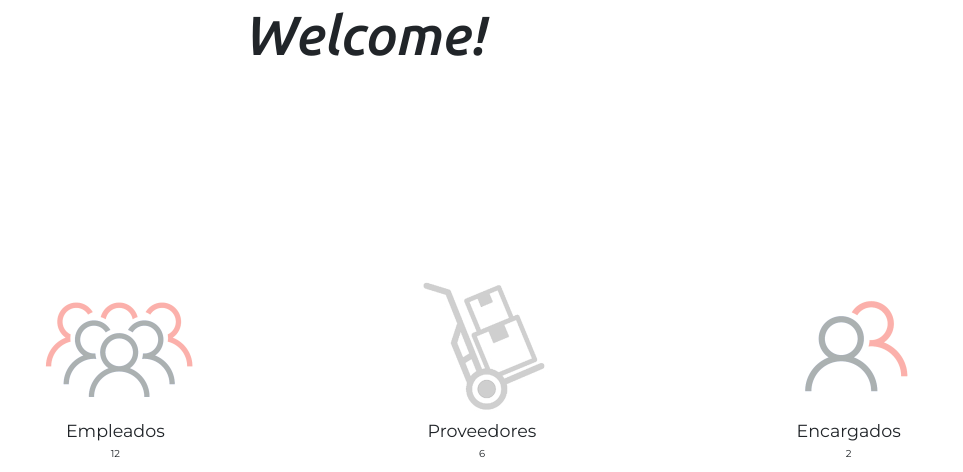
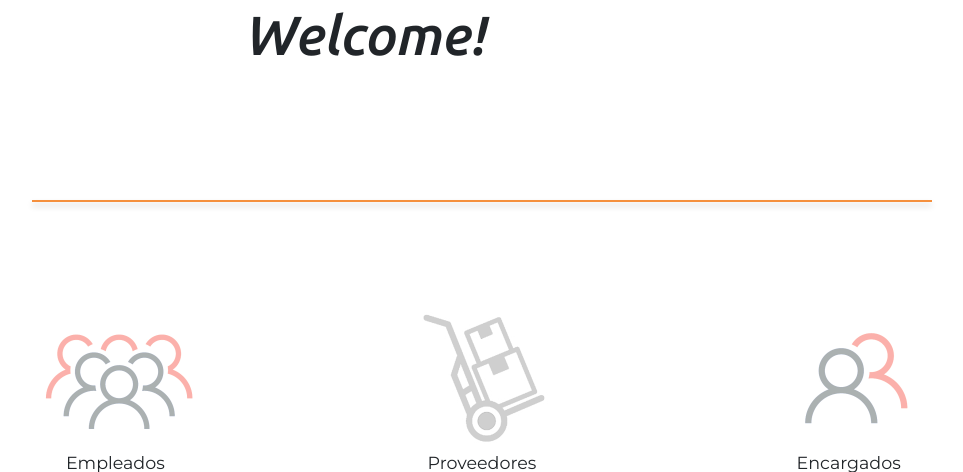
Before and after one commit to BarbaraSuarez291/tpAppWeb, a PHP site: page / in a window 1280 px wide. Shown: the part 178-650 px from the top of the page, without its empty margins (158-1121 px from the left). Run offline with PHP 8.4, Linux system fonts and the light colour scheme.

Commit message:
retoques index

```diff
--- a/css/style.css
+++ b/css/style.css
@@ -18,9 +18,25 @@ a{
 body {
     font-family: 'Montserrat', sans-serif;
 }
+/*UTILIDADES*/
+
 .contenedor{
     max-width: 1100px;
     margin: auto;
+}
+
+.barra-media::after{
+    content: '';
+    display: block;
+    width: 90rem;
+    height: .2rem;
+    background-color: #f5903e;
+    margin: auto;
+    margin-top: 5rem;
+    margin-bottom: -2rem;
+    box-shadow: 0 4px 6px rgba(0, 0, 0, 0.2);
+
+
 }
 /*NAVEGADOR*/
 .navegador-header {
--- a/index.php
+++ b/index.php
@@ -101,7 +101,7 @@ if ($hayUsu != null) {
           </ul>
         </div>
       </section>
-
+      <div class="barra-media"></div>
       <section class="contenedor seccion-cartas">
         <div class="cartas-index">
             <img src="./img/empleados.jpg" alt="">
```
